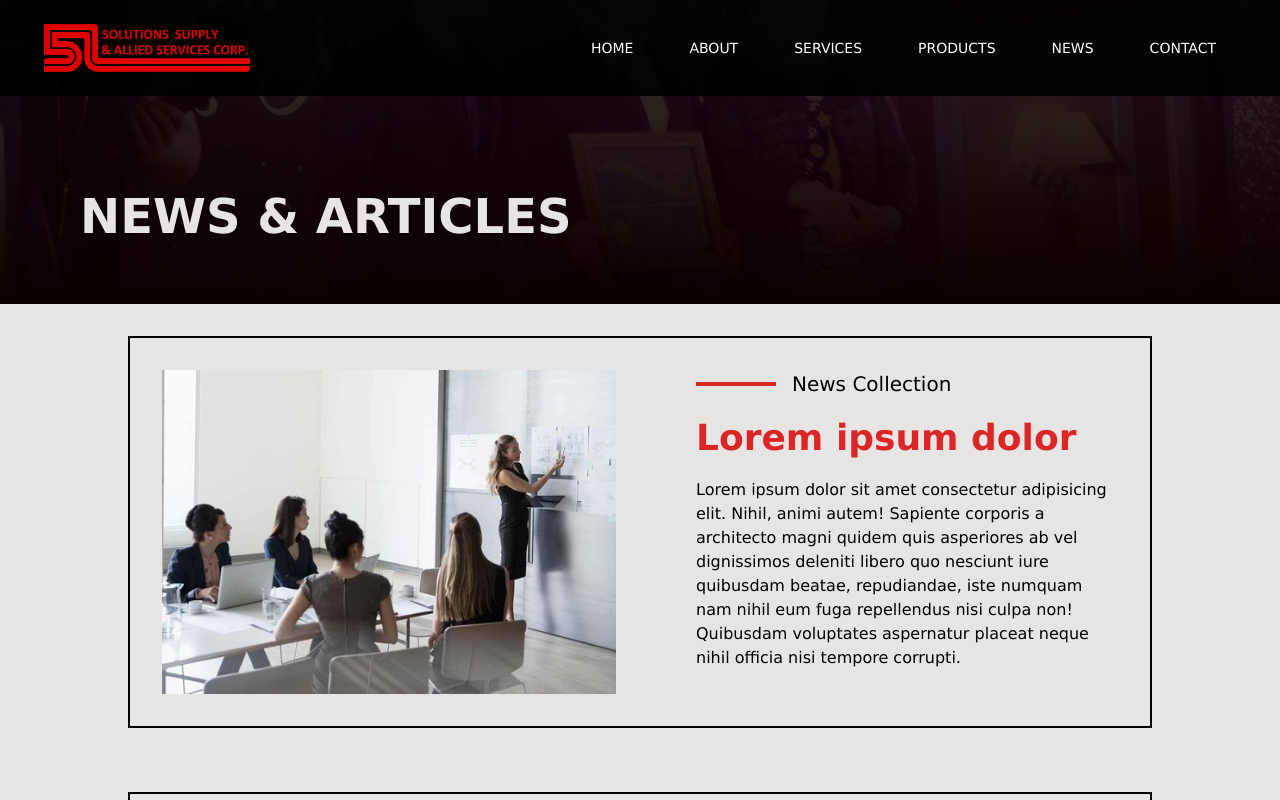
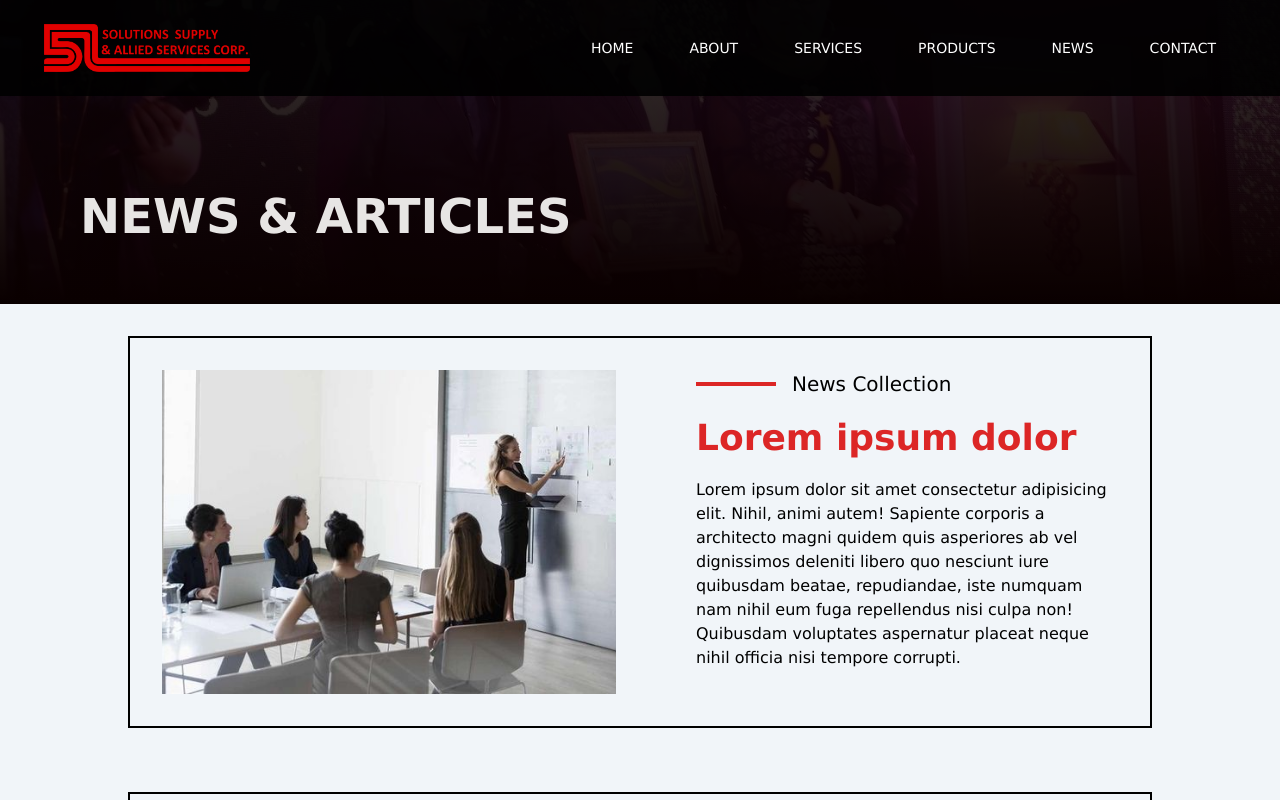
Before and after one commit to SilentCode1003/CMSC, a React (Vite) app: page /news in a window 1280 px wide. Shown: the top 800 px of the page. Built offline with nearby package versions, Linux system fonts and the light colour scheme.

Commit message:
[Revised]

```diff
--- a/src/components/NewsPage/News.jsx
+++ b/src/components/NewsPage/News.jsx
@@ -17,16 +17,12 @@ const News = () => {
     backgroundAttachment: "fixed",
   };
 
-  const bg = {
-    background: "#E7E5E4",
-  };
-
   useEffect(() => {
     AOS.init();
   });
 
   return (
-    <section className="w-full min-h-screen grid place-items-center" style={bg}>
+    <section className="w-full min-h-screen grid place-items-center bg-slate-100">
       {/* header */}
       <div
         className="header w-full px-4 md:px-8 lg:px-16 xl:px-20 pt-48 pb-16"
```
